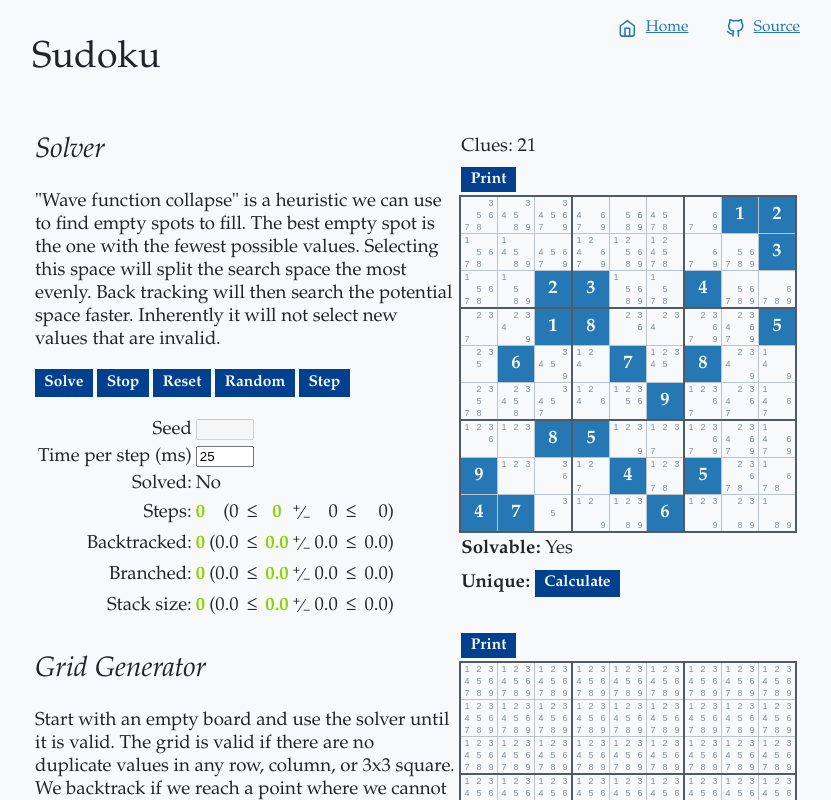
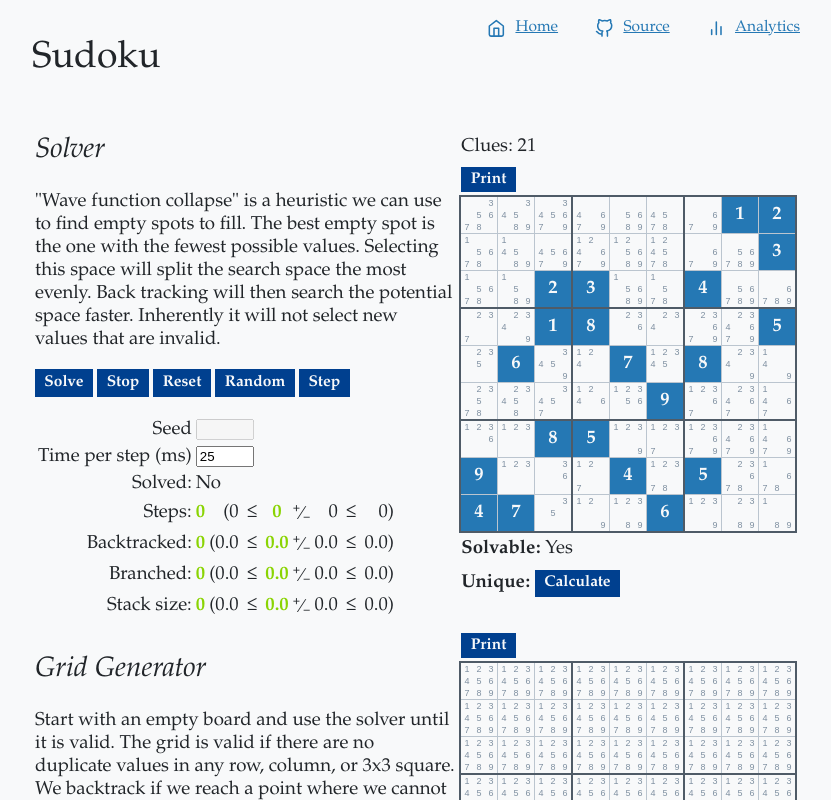
Before and after one commit to avanderw/sudoku, a SvelteKit app: page / in a window 1280 px wide. Shown: the top 800 px of the page, without its empty margins (224-1055 px from the left). Built offline with nearby package versions, Linux system fonts and the light colour scheme.

Commit message:
Add link to tracking website

```diff
--- a/src/routes/+page.svelte
+++ b/src/routes/+page.svelte
@@ -11,6 +11,10 @@
 	<a href="https://github.com/avanderw/sudoku">
 		<svg><use href="feather-sprite.svg#github" /></svg>
 		Source
+	</a>
+  <a href="https://tracking.avanderw.co.za/avanderw.co.za">
+		<svg><use href="feather-sprite.svg#bar-chart-2" /></svg>
+		Analytics
 	</a>
 </div>
 
```
